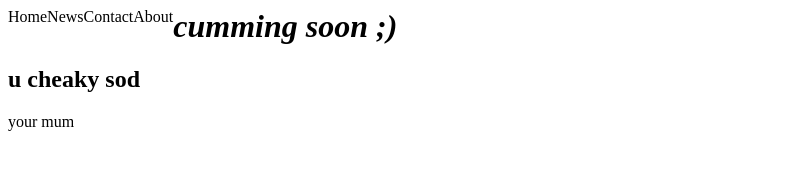
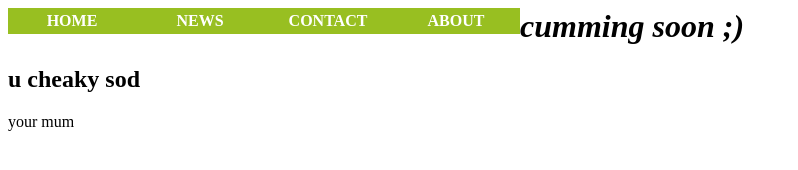
Before and after one commit to missnpig5/GPU, a plain HTML site: page index.html in a window 1280 px wide. Shown: the whole page, without its empty margins (0-798 px from the left). Drawn offline with Linux system fonts and the light colour scheme.

Commit message:
cumming soon

```diff
--- a/index.html
+++ b/index.html
@@ -14,14 +14,28 @@
 		li {
 			float: left;
 		}
+		a:link, a:visited {
+			display: block;
+			width: 120px;
+			font-weight: bold;
+			color: #FFFFFF;
+			background-color: #98bf21;
+			text-align: center;
+			padding: 4px;
+			text-decoration: none;
+			text-transform: uppercase;
+		}
+		a:hover, a:active {
+			background-color: #7A991A;
+		}
 	</style>
 
 <body>
 	<ul>
-		<li>Home</li>
-		<li>News</li>
-		<li>Contact</li>
-		<li>About</li>
+		<li><a href="place.html">Home</a></li>
+		<li><a href="place.html">News</a></li>
+		<li><a href="place.html">Contact</a></li>
+		<li><a href="place.html">About</a></li>
 	</ul>
 	<div class = "soon">
 		<h1>cumming soon ;)</h1>
```
Also changed, not shown: place.html (added, +10 -0 lines).
